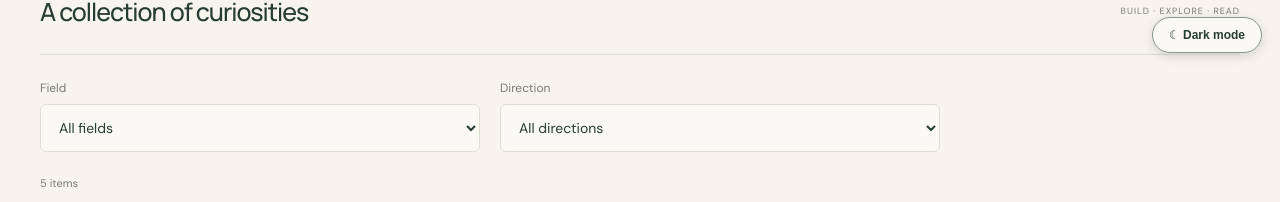
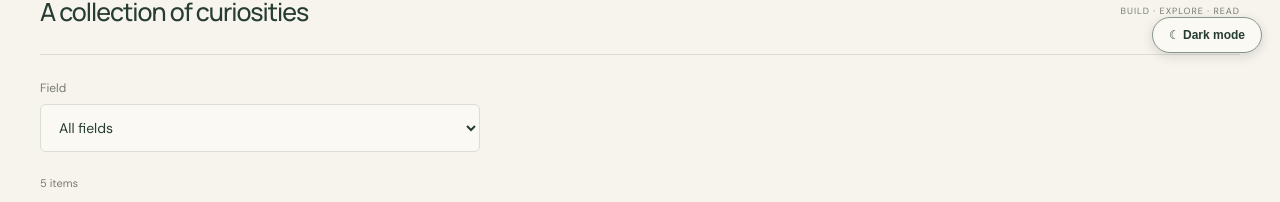
Before and after one commit to Mcgoldfish/mcquerious, a React (Vite) app: page / in a window 1280 px wide. Shown: the part 729-931 px from the top of the page. Built offline with nearby package versions, Linux system fonts and the light colour scheme.

Commit message:
Simplify discovery to a single field dropdown

```diff
--- a/src/components/PortfolioBrowser.tsx
+++ b/src/components/PortfolioBrowser.tsx
@@ -3,26 +3,21 @@ import {experiments} from '../experiments/registry';
 import {ExperimentCard} from './ExperimentCard';
 
 const types = ['Projects', 'Interactives', 'Documents'] as const;
-const fields = ['Econ', 'DS', 'Finance'] as const;
+const fields = ['Econ', 'Finance', 'DS'] as const;
 
 export function PortfolioBrowser() {
   const [field, setField] = useState('');
-  const [direction, setDirection] = useState('');
-  const available = experiments.filter(item => !field || item.field === field);
-  const directions = [...new Set(available.flatMap(item => [...item.topics]))].sort();
-  const results = available.filter(item => !direction || item.topics.includes(direction));
-  const filtering = Boolean(field || direction);
+
+  const results = experiments.filter(item => !field || item.field === field);
   return <section id="experiments">
     <div className="section-title"><h2>A collection of curiosities</h2><span>BUILD · EXPLORE · READ</span></div>
-    <div className="discovery-filters" aria-label="Discover by field and direction">
-      <label><span>Field</span><select value={field} onChange={event => {setField(event.target.value); setDirection('');}}><option value="">All fields</option>{fields.map(value => <option key={value} value={value}>{value}</option>)}</select></label>
-      <label><span>Direction</span><select value={direction} onChange={event => setDirection(event.target.value)}><option value="">All directions</option>{directions.map(value => <option key={value} value={value}>{value}</option>)}</select></label>
-      {filtering && <button className="discovery-reset" onClick={() => {setField(''); setDirection('');}}>Clear filters</button>}
+    <div className="discovery-filters" aria-label="Discover by field">
+      <label><span>Field</span><select value={field} onChange={event => setField(event.target.value)}><option value="">All fields</option>{fields.map(value => <option key={value} value={value}>{value}</option>)}</select></label>
     </div>
-    <p className="collection-count" role="status" aria-live="polite">{results.length} {results.length === 1 ? 'item' : 'items'}{field ? ` · ${field}` : ''}{direction ? ` · ${direction}` : ''}</p>
+    <p className="collection-count" role="status" aria-live="polite">{results.length} {results.length === 1 ? 'item' : 'items'}{field ? ` · ${field}` : ''}</p>
     <div className="portfolio-groups">{types.map(value => {
       const items = results.filter(item => item.contentType === value);
-      return <section key={value} className="portfolio-group"><h3>{value} <span className="group-caption">{value === 'Projects' ? 'Tools built to be useful.' : value === 'Interactives' ? 'Explore a question through play and research.' : 'Essays, arguments, and written research.'}</span></h3>{items.length ? <div className="grid">{items.map(item => <ExperimentCard key={item.slug} experiment={item}/>)}</div> : <p className="group-empty">No {value.toLowerCase()} match these fields and directions.</p>}</section>;
+      return <section key={value} className="portfolio-group"><h3>{value} <span className="group-caption">{value === 'Projects' ? 'Tools built to be useful.' : value === 'Interactives' ? 'Explore a question through play and research.' : 'Essays, arguments, and written research.'}</span></h3>{items.length ? <div className="grid">{items.map(item => <ExperimentCard key={item.slug} experiment={item}/>)}</div> : <p className="group-empty">No {value.toLowerCase()} match this field.</p>}</section>;
     })}</div>
   </section>;
 }
```
Also changed, not shown: 1 other file (tests, documents, lock files or other folders).
